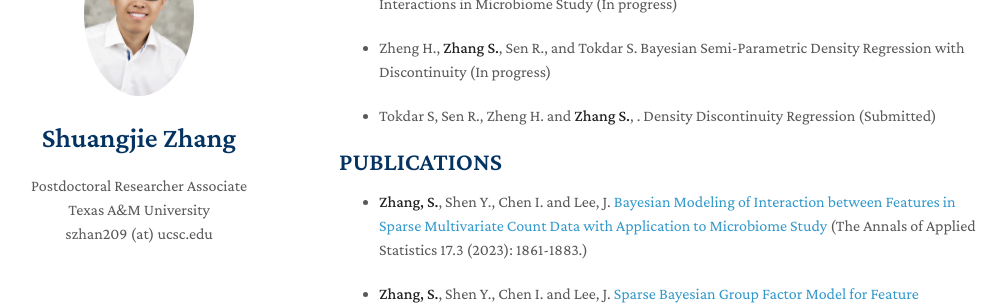
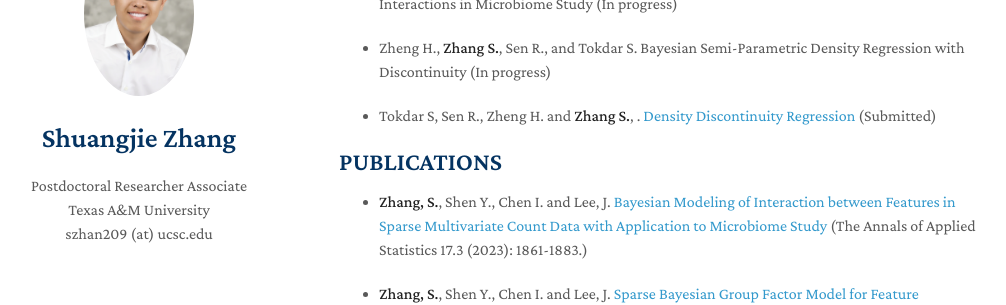
Before and after one commit to shuang-jie/shuang-jie.github.io, a Jekyll site: the page built from index.md, in a window 1280 px wide and 900 px high, scrolled down 354 px. Shown: the part 153-458 px from the top of the window, without its empty margins (131-1137 px from the left). Built offline with Jekyll 4.4.1, drawn with Linux system fonts in a browser that asks for light colours; nearby versions of some CDN libraries; a style sheet for code colours, icons or effects is not loaded; part of the change alters nothing that is shown.

```diff
--- a/index.md
+++ b/index.md
@@ -21,7 +21,7 @@ Welcome! I am currently a postdoctoral researcher associate at [Texas A&M Univer
 
 * Zheng H., **Zhang S.**, Sen R., and Tokdar S. Bayesian Semi-Parametric Density Regression with Discontinuity (In progress)
 
-* Tokdar S, Sen R., Zheng H. and **Zhang S.**, . Density Discontinuity Regression (Submitted)
+* Tokdar S, Sen R., Zheng H. and **Zhang S.**, . [Density Discontinuity Regression](https://arxiv.org/abs/2507.05581) (Submitted)
 
 
 ## PUBLICATIONS
```
